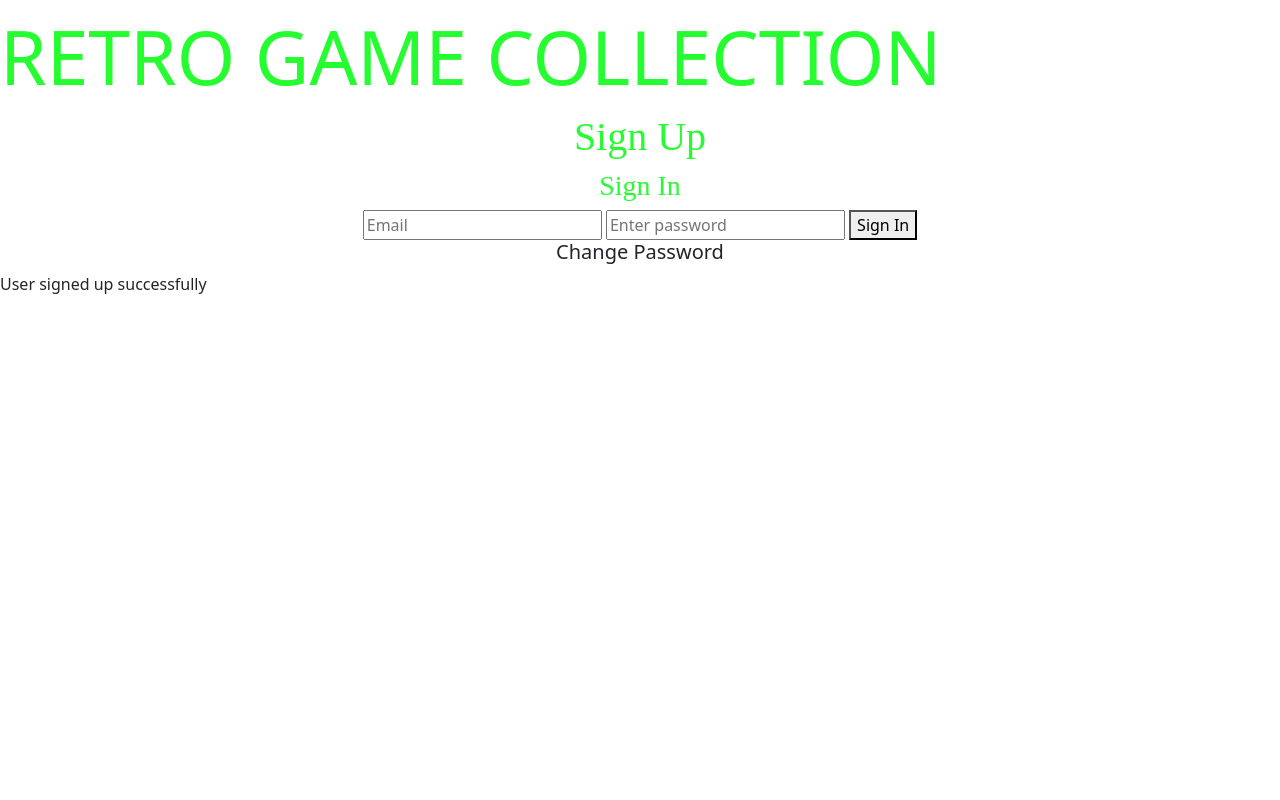
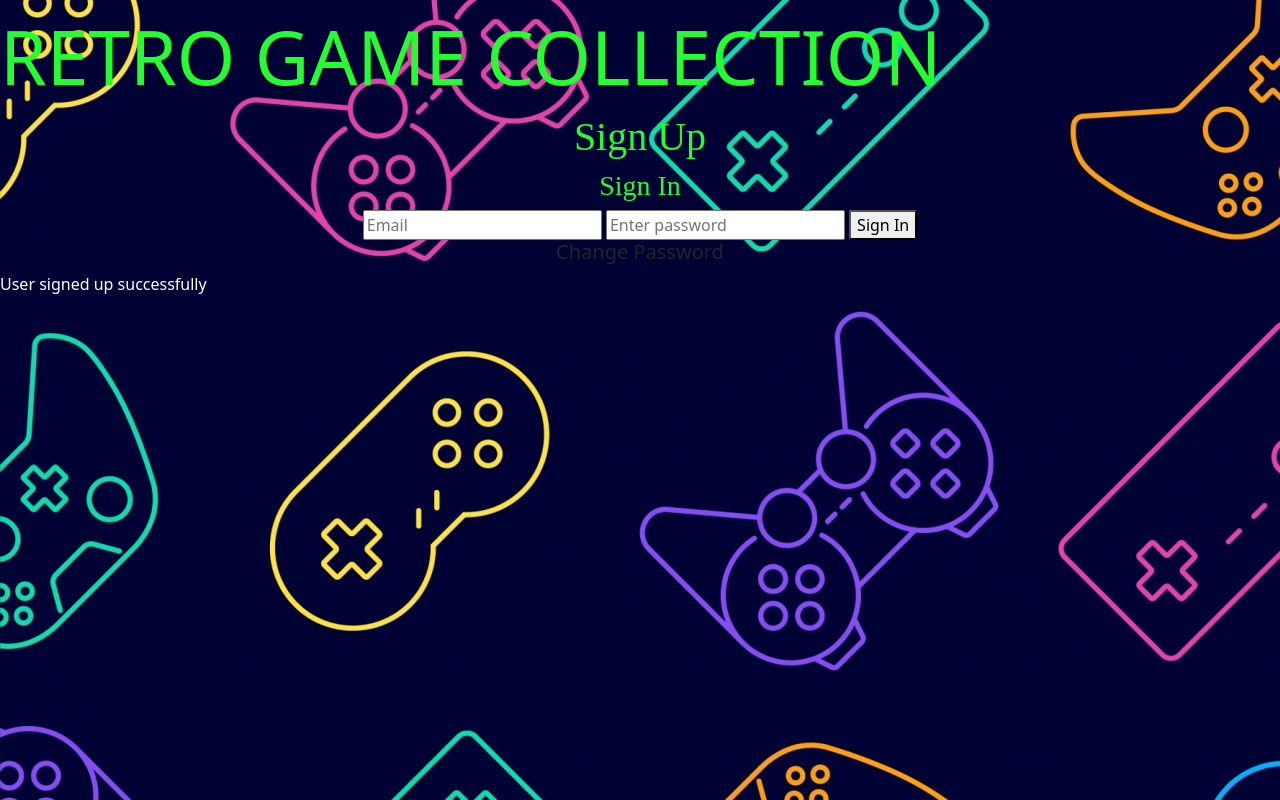
Before and after one commit to Jackson916/Game-Review-Frontend, a website built with webpack: page index.html in a window 1280 px wide. Both pictures are taken after typing "name@example.com", "Sample123", "Sample123" into the empty fields and a click on the button "Sign Up". Built offline with nearby package versions, Linux system fonts and the light colour scheme; files whose address does not match are found by name.

Commit message:
im awful at CSS dont judge

```diff
--- a/app/styles/index.scss
+++ b/app/styles/index.scss
@@ -2,11 +2,11 @@
 
 $font-family: 'ShadowsIntoLight-Regular';
 
-// body {
-//   background-image: url(./../../public/video-game.jpeg);
-// }
+body {
+  background-image: url(./../../public/video-game.jpeg);
+}
 
-h1,h2,h3,h6 {
+h1,h2,h3,h6,h4 {
     color: rgb(38, 253, 49);
     font-family: $font-family;
 }
@@ -18,3 +18,7 @@ h1,h2,h3,h6 {
 #delete-review {
   padding: 30px;
 }
+
+p {
+  color: rgba(255, 255, 255, 0.999);
+}
```
